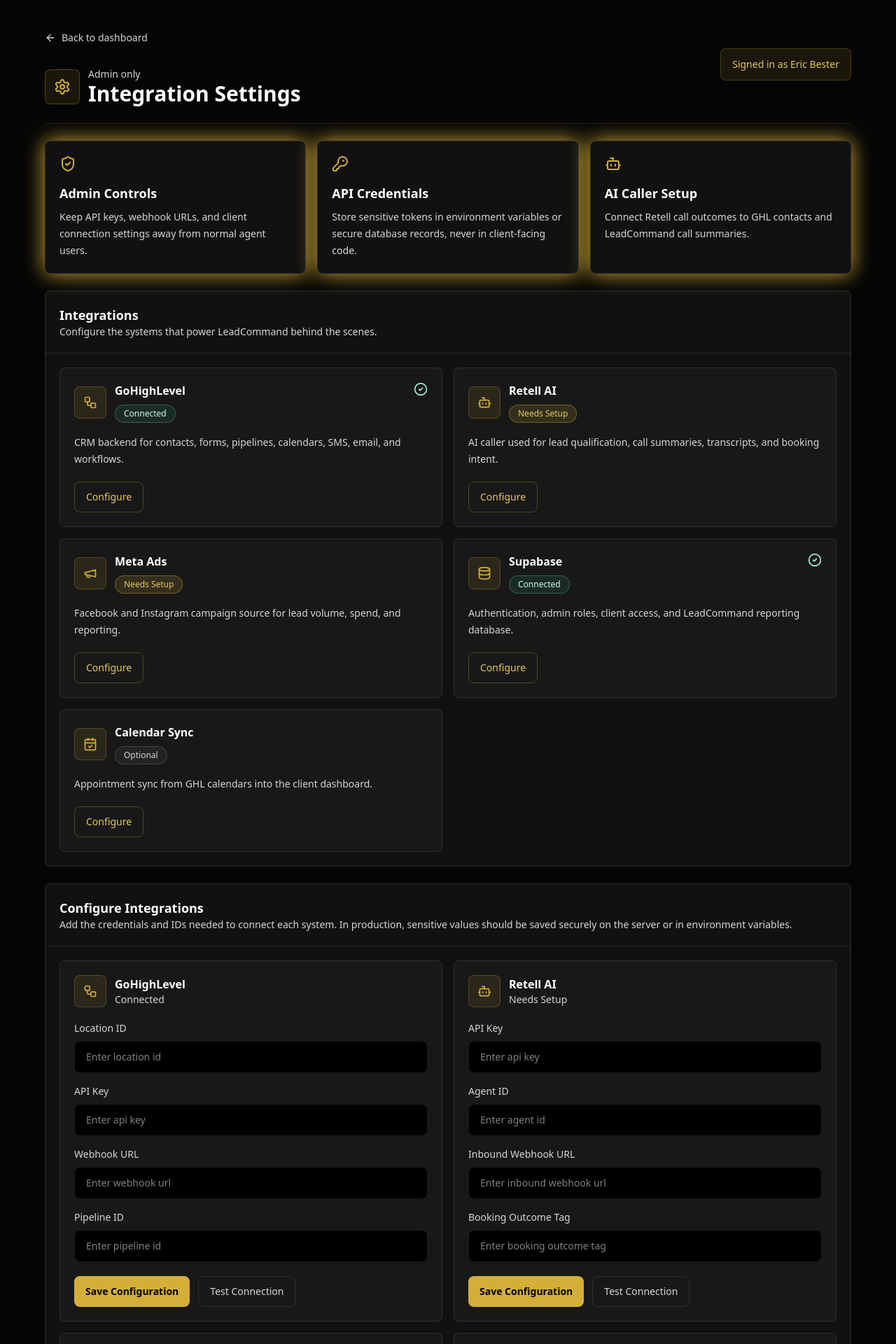
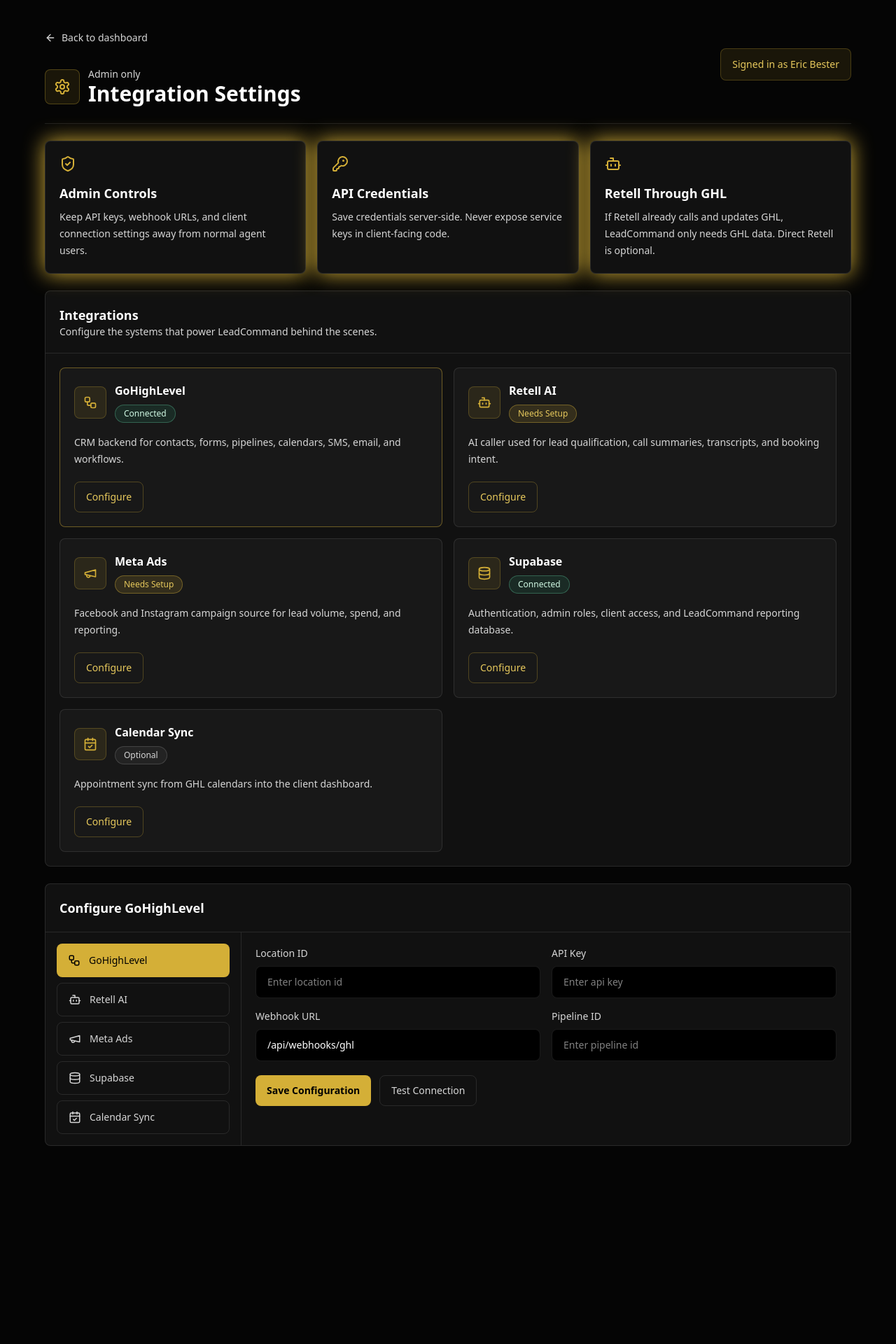
Before and after one commit to ericbester123-ux/LeadCommand, a Next.js app: page /settings in a window 1280 px wide. Shown: the top 1920 px of the page at 70% size. After the commit the page ends 1669 px from the top, so only its background shows below. Built offline with nearby package versions, Linux system fonts and the light colour scheme.

Commit message:
Fix settings interface for real integration actions

```diff
--- a/app/settings/page.tsx
+++ b/app/settings/page.tsx
@@ -1,21 +1,7 @@
 import Link from "next/link";
-import {
-  ArrowLeft,
-  Bot,
-  CheckCircle2,
-  KeyRound,
-  Lock,
-  Settings,
-  ShieldCheck
-} from "lucide-react";
-import { integrations } from "@/lib/integrations";
+import { ArrowLeft, Bot, KeyRound, Lock, Settings, ShieldCheck } from "lucide-react";
+import { IntegrationSettings } from "@/components/integration-settings";
 import { currentUser, isAdmin } from "@/lib/current-user";
-
-const statusStyles = {
-  Connected: "border-emerald-300/30 bg-emerald-400/10 text-emerald-100",
-  "Needs Setup": "border-gold/40 bg-gold/15 text-gold-hover",
-  Optional: "border-white/15 bg-white/5 text-muted"
-};
 
 export default function SettingsPage() {
   if (!isAdmin) {
@@ -88,128 +74,23 @@
               API Credentials
             </h2>
             <p className="mt-2 text-sm leading-6 text-muted">
-              Store sensitive tokens in environment variables or secure database
-              records, never in client-facing code.
+              Save credentials server-side. Never expose service keys in
+              client-facing code.
             </p>
           </div>
           <div className="rounded-lg border border-white/10 bg-card p-5 shadow-gold">
             <Bot className="text-gold" size={24} />
             <h2 className="mt-4 text-lg font-semibold text-white">
-              AI Caller Setup
+              Retell Through GHL
             </h2>
             <p className="mt-2 text-sm leading-6 text-muted">
-              Connect Retell call outcomes to GHL contacts and LeadCommand call
-              summaries.
+              If Retell already calls and updates GHL, LeadCommand only needs
+              GHL data. Direct Retell is optional.
             </p>
           </div>
         </section>
 
-        <section className="rounded-lg border border-white/10 bg-card">
-          <div className="border-b border-white/10 p-5">
-            <h2 className="text-lg font-semibold text-white">Integrations</h2>
-            <p className="text-sm text-muted">
-              Configure the systems that power LeadCommand behind the scenes.
-            </p>
-          </div>
-          <div className="grid gap-4 p-5 lg:grid-cols-2">
-            {integrations.map((integration) => (
-              <article
-                className="rounded-lg border border-white/10 bg-white/[0.03] p-5 transition hover:border-gold/35"
-                key={integration.name}
-              >
-                <div className="flex items-start justify-between gap-4">
-                  <div className="flex items-center gap-3">
-                    <div className="rounded-lg border border-gold/25 bg-gold/10 p-3 text-gold">
-                      <integration.icon size={20} />
-                    </div>
-                    <div>
-                      <h3 className="font-semibold text-white">
-                        {integration.name}
-                      </h3>
-                      <span
-                        className={`mt-2 inline-flex rounded-full border px-3 py-1 text-xs font-medium ${statusStyles[integration.status]}`}
-                      >
-                        {integration.status}
-                      </span>
-                    </div>
-                  </div>
-                  {integration.status === "Connected" ? (
-                    <CheckCircle2 className="text-emerald-200" size={20} />
-                  ) : null}
-                </div>
-                <p className="mt-4 text-sm leading-6 text-muted">
-                  {integration.description}
-                </p>
-                <a
-                  className="mt-5 inline-flex min-h-11 items-center rounded-lg border border-gold/30 px-4 py-2 text-sm font-medium text-gold-hover transition hover:bg-gold/10"
-                  href={`#${integration.slug}`}
-                >
-                  Configure
-                </a>
-              </article>
-            ))}
-          </div>
-        </section>
-
-        <section className="rounded-lg border border-white/10 bg-card">
-          <div className="border-b border-white/10 p-5">
-            <h2 className="text-lg font-semibold text-white">
-              Configure Integrations
-            </h2>
-            <p className="text-sm text-muted">
-              Add the credentials and IDs needed to connect each system. In
-              production, sensitive values should be saved securely on the
-              server or in environment variables.
-            </p>
-          </div>
-          <div className="grid gap-4 p-5 xl:grid-cols-2">
-            {integrations.map((integration) => (
-              <form
-                className="scroll-mt-28 rounded-lg border border-white/10 bg-white/[0.03] p-5"
-                id={integration.slug}
-                key={integration.slug}
-              >
-                <div className="flex items-center gap-3">
-                  <div className="rounded-lg border border-gold/25 bg-gold/10 p-3 text-gold">
-                    <integration.icon size={20} />
-                  </div>
-                  <div>
-                    <h3 className="font-semibold text-white">
-                      {integration.name}
-                    </h3>
-                    <p className="text-sm text-muted">{integration.status}</p>
-                  </div>
-                </div>
-                <div className="mt-5 space-y-4">
-                  {integration.fields.map((field) => (
-                    <label className="block text-sm text-muted" key={field}>
-                      {field}
-                      <input
-                        className="mt-2 min-h-11 w-full rounded-lg border border-white/10 bg-black px-4 py-3 text-white outline-none transition placeholder:text-muted/60 focus:border-gold"
-                        placeholder={`Enter ${field.toLowerCase()}`}
-                        type={field.toLowerCase().includes("key") || field.toLowerCase().includes("token") ? "password" : "text"}
-                      />
-                    </label>
-                  ))}
-                </div>
-                <div className="mt-5 flex flex-col gap-3 sm:flex-row">
-                  <button
-                    className="min-h-11 rounded-lg bg-gold px-4 py-2 text-sm font-semibold text-black transition hover:bg-gold-hover"
-                    type="button"
-                  >
-                    Save Configuration
-                  </button>
-                  <button
-                    className="min-h-11 rounded-lg border border-white/10 px-4 py-2 text-sm font-medium text-muted transition hover:border-gold/30 hover:text-gold-hover"
-                    type="button"
-                  >
-                    Test Connection
-                  </button>
-                </div>
-              </form>
-            ))}
-          </div>
-        </section>
+        <IntegrationSettings />
       </div>
     </main>
   );
```
